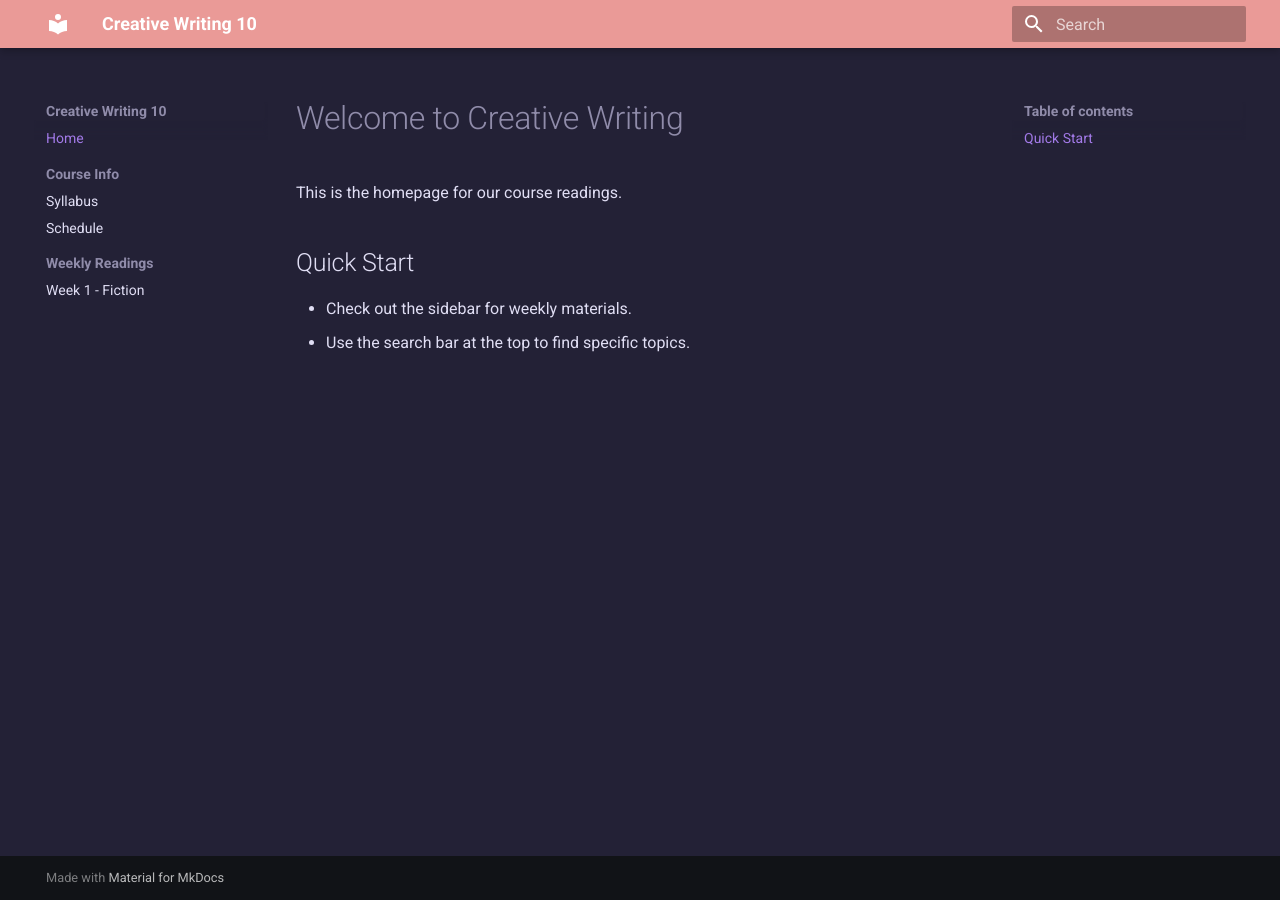
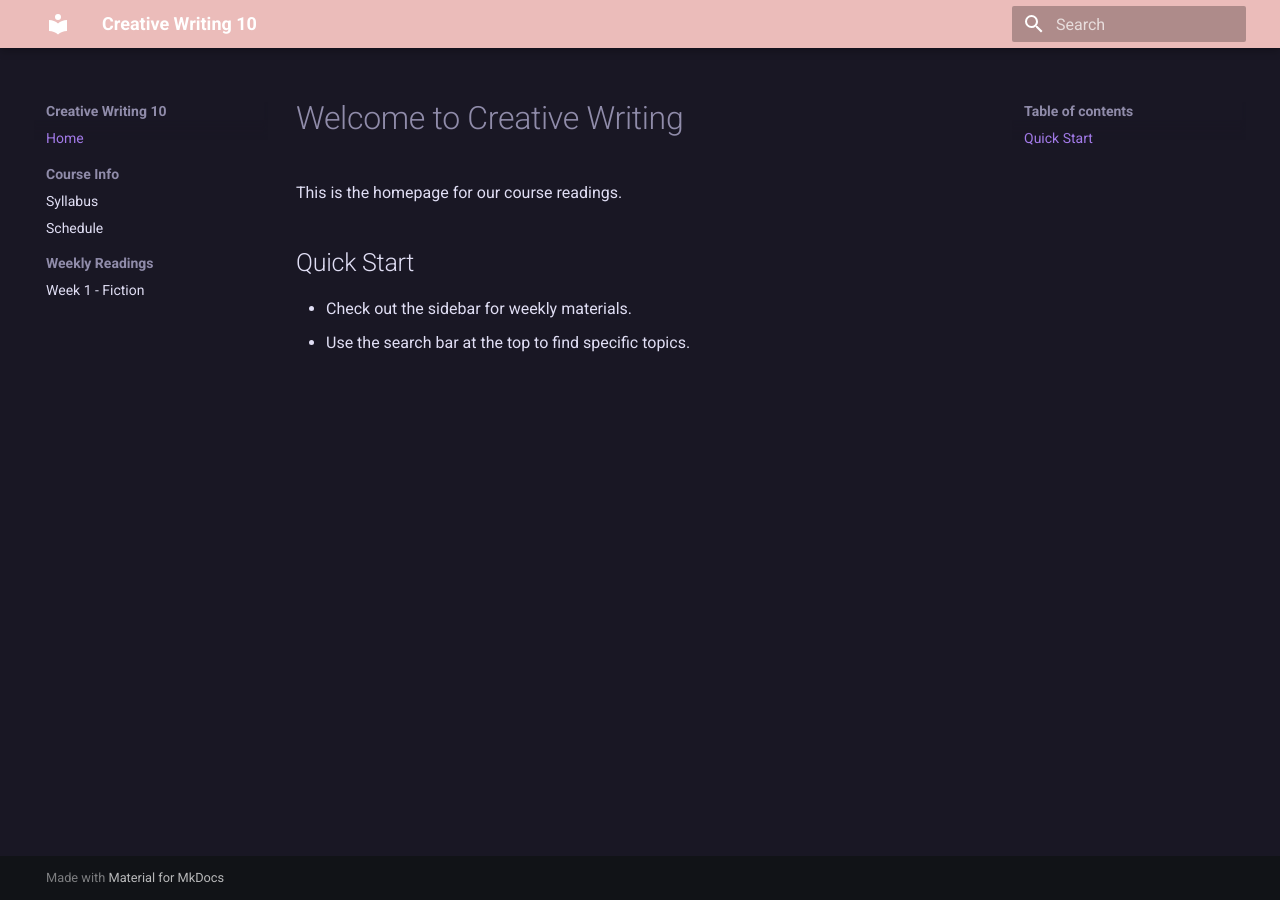
Before and after one commit to mickeybalili/cw10, an MkDocs documentation site: the page built from docs/index.md, in a window 1280 px wide. Built offline with MkDocs 1.6.1 and Material for MkDocs 9.7.7, drawn with Linux system fonts in a browser that asks for light colours.

Commit message:
Update extra.css

```diff
--- a/docs/stylesheets/extra.css
+++ b/docs/stylesheets/extra.css
@@ -1,20 +1,20 @@
-/* Rosé Pine Moon Theme for MkDocs Material */
+/* Rosé Pine Theme for Material for MkDocs */
 [data-md-color-scheme="slate"] {
-  /* Main Backgrounds */
-  --md-default-bg-color:             #232136; /* Base Moon */
-  --md-default-bg-color--light:      #2a273f; /* Surface */
-  --md-default-bg-color--lighter:    #393552; /* Overlay / Selection */
+  /* Soft Dark Backgrounds */
+  --md-default-bg-color:             #191724; /* Warm Dark Base */
+  --md-default-bg-color--light:      #1f1d2e; /* Cards / Sidebar selection */
+  --md-default-bg-color--lighter:    #26233a; /* Hover states */
 
-  /* Foreground & Text */
-  --md-default-fg-color:             #e0def4; /* Text */
-  --md-default-fg-color--light:      #908caa; /* Muted Text */
-  --md-default-fg-color--lighter:    #6e6a86; /* Unfocused */
+  /* Readable Body Text */
+  --md-default-fg-color:             #e0def4; /* Soft Off-White Text */
+  --md-default-fg-color--light:      #908caa; /* Secondary Labels */
+  --md-default-fg-color--lighter:    #6e6a86; /* Subtle Text */
 
-  /* Primary Header & Links */
-  --md-primary-fg-color:             #ea9a97; /* Rose */
-  --md-primary-fg-color--dark:       #eb6f92; /* Love */
-  --md-accent-fg-color:              #c4a7e7; /* Iris */
+  /* Muted Accent Colors */
+  --md-primary-fg-color:             #ebbcba; /* Warm Soft Rose */
+  --md-primary-fg-color--dark:       #191724; /* Header Bar Match */
+  --md-accent-fg-color:              #c4a7e7; /* Soft Lavender Links */
 
-  /* Sidebar Links */
-  --md-typeset-a-color:              #9ccfd8; /* Foam */
+  /* Reading Link Colors */
+  --md-typeset-a-color:              #9ccfd8; /* Muted Foam Teal */
 }
```
